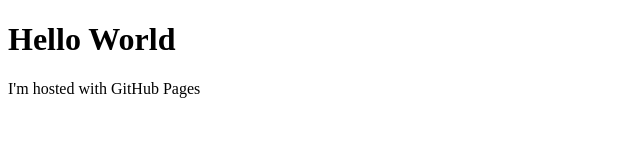
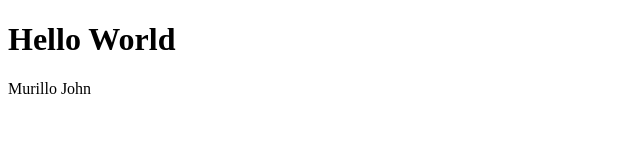
Before and after one commit to murillojohn/murillojohn.github.io, a plain HTML site: page index.html in a window 1280 px wide. Shown: the whole page, without its empty margins (0-640 px from the left). Drawn offline with Linux system fonts and the light colour scheme.

Commit message:
Add index.html

```diff
--- a/index.html
+++ b/index.html
@@ -6,6 +6,6 @@
 </head>
 <body>
 <h1>Hello World</h1>
-<p>I'm hosted with GitHub Pages</p>
+<p>Murillo John</p>
 </body>
 </html>
```
